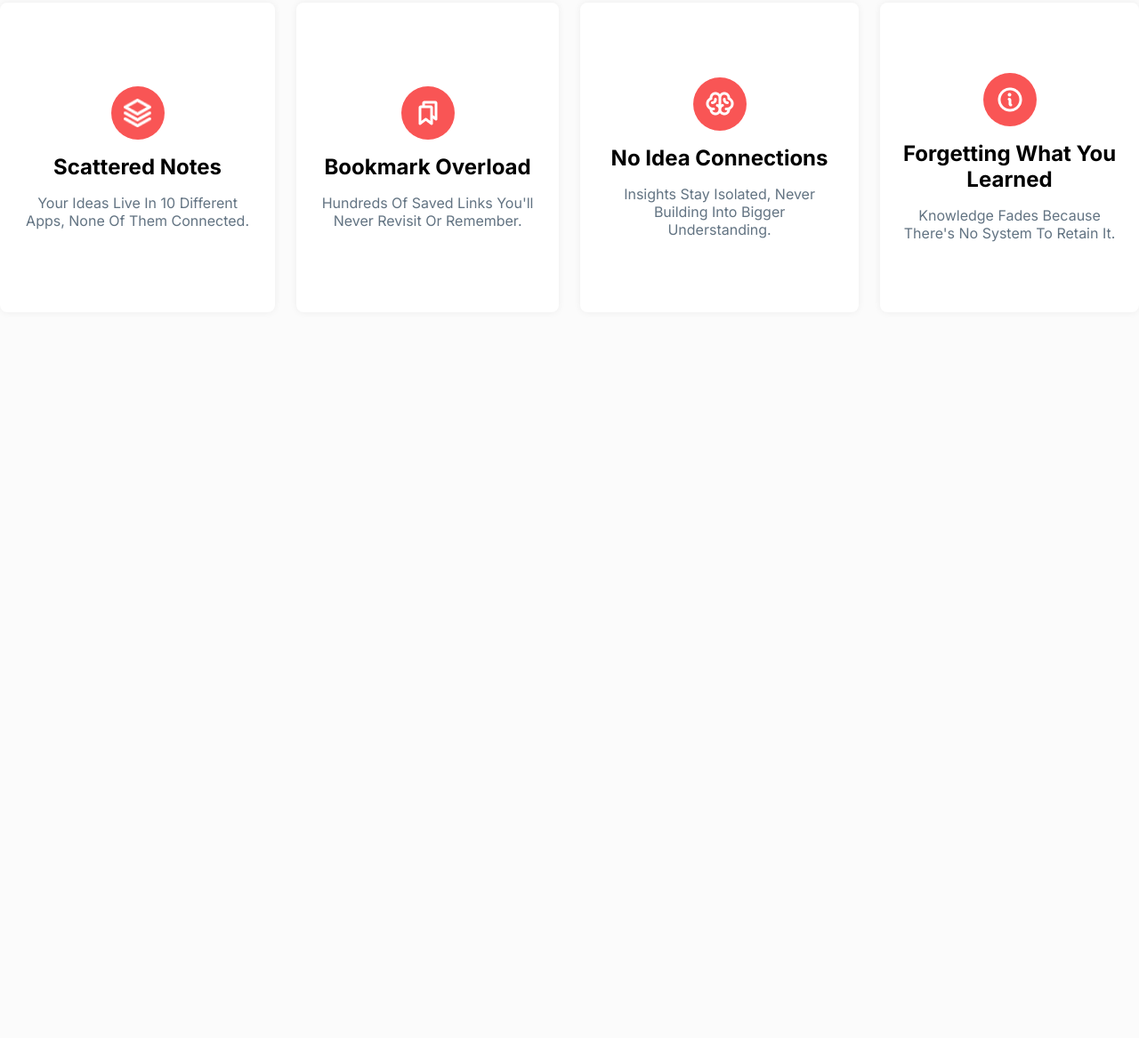
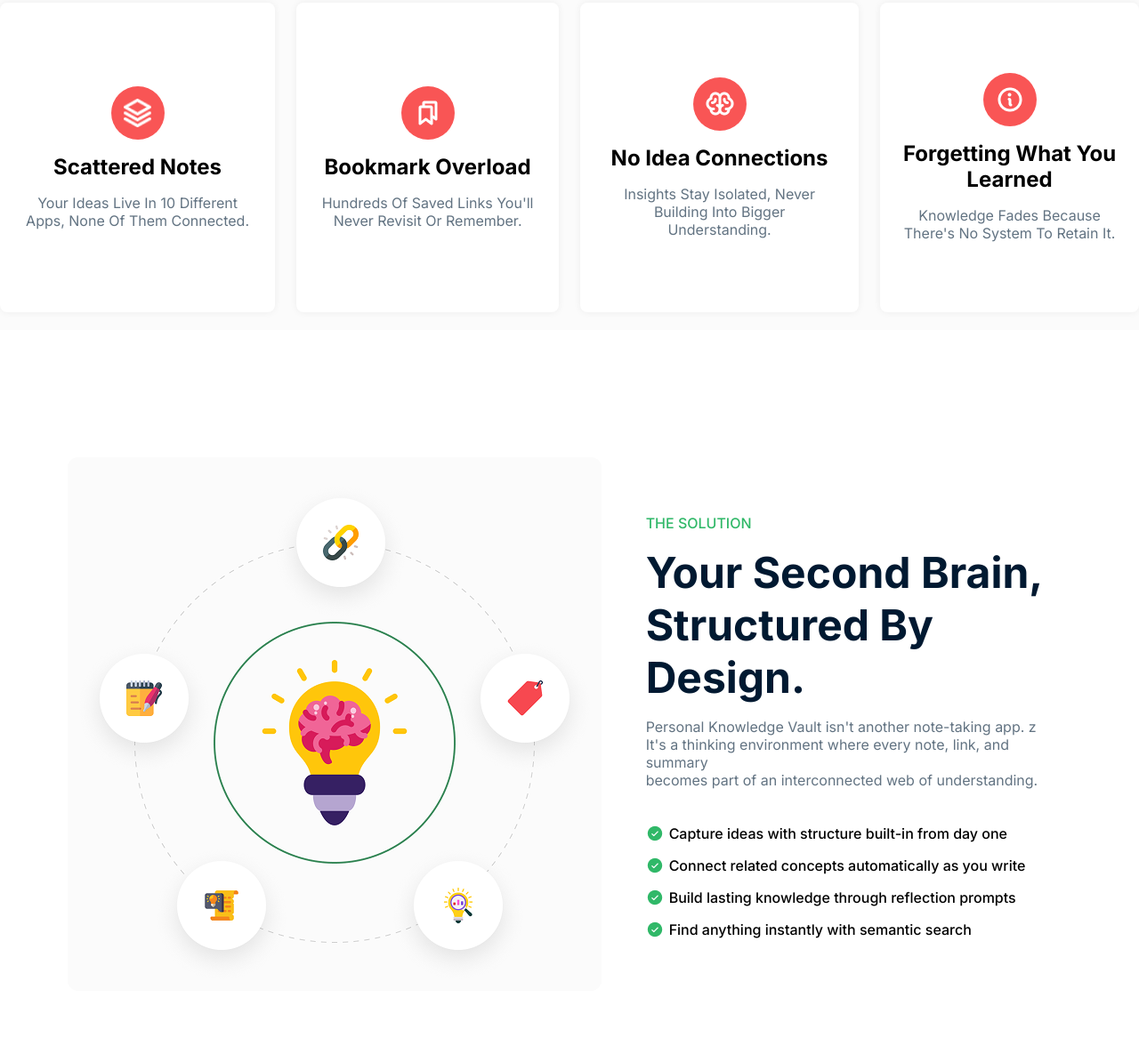
Before and after one commit to mizanur87/Batch13-knowledge-vault-assignment-1, a plain HTML site: page index.html in a window 1280 px wide. Shown: the part 1066-2233 px from the top of the page at 89% size. Before the commit the page ends 1437 px from the top, so only its background shows below. Drawn offline with Linux system fonts and the light colour scheme.

Commit message:
Brain section added

```diff
--- a/index.html
+++ b/index.html
@@ -127,6 +127,51 @@
           </div>
         </div>
       </section>
+
+      <!-- Second brain Section starts here -->
+
+      <section class="brainsec-head">
+        <div class="brainsec-parent com-container">
+          <div class="brainsec-img">
+            <img src="./assets/knowledge.png" alt="" />
+          </div>
+          <div class="brainsec-info">
+            <div class="brainsec-tex1">
+              <p id="bt1">The Solution</p>
+              <p id="bt2">
+                Your second brain,<br />
+                structured by design.
+              </p>
+              <p id="bt3">
+                Personal Knowledge Vault isn't another note-taking app. z <br />
+                It's a thinking environment where every note, link, and summary
+                <br />becomes part of an interconnected web of understanding.
+              </p>
+            </div>
+            <div class="brainsec-tex2">
+              <div class="tick1">
+                <img src="./assets/CheckCircle.png" alt="" />
+                <p>Capture ideas with structure built-in from day one</p>
+              </div>
+
+              <div class="tick2">
+                <img src="./assets/CheckCircle.png" alt="" />
+                <p>Connect related concepts automatically as you write</p>
+              </div>
+
+              <div class="tick3">
+                <img src="./assets/CheckCircle.png" alt="" />
+                <p>Build lasting knowledge through reflection prompts</p>
+              </div>
+
+              <div class="tick4">
+                <img src="./assets/CheckCircle.png" alt="" />
+                <p>Find anything instantly with semantic search</p>
+              </div>
+            </div>
+          </div>
+        </div>
+      </section>
     </main>
 
     <footer></footer>
--- a/styles/style.css
+++ b/styles/style.css
@@ -229,3 +229,76 @@ nav {
   width: 32px;
   height: 32px;
 }
+
+/* Second brain Section starts here  */
+
+.brainsec-head {
+  background-color: rgba(255, 255, 255, 1);
+  max-width: 1600px;
+  height: 650px;
+  display: flex;
+  justify-content: space-between;
+
+  padding: 120px;
+}
+
+.brainsec-parent {
+  display: flex;
+  justify-content: flex-start;
+  align-items: center;
+  gap: 50px;
+  margin: -23px -44.375px;
+}
+
+.brainsec-info {
+  display: flex;
+  flex-direction: column;
+  gap: 40px;
+}
+
+.brainsec-tex1 {
+  display: flex;
+  flex-direction: column;
+  gap: 16px;
+}
+
+.brainsec-tex1 #bt1 {
+  color: #30b868;
+  font-size: 16px;
+  font-weight: 500;
+  text-transform: uppercase;
+}
+.brainsec-tex1 #bt2 {
+  color: rgba(0, 25, 49, 1);
+  font-size: 48px;
+  font-weight: 700;
+  text-transform: capitalize;
+}
+.brainsec-tex1 #bt3 {
+  color: #627382;
+  font-size: 16px;
+  font-weight: 400;
+}
+
+.brainsec-tex2 {
+  display: flex;
+  flex-direction: column;
+  gap: 16px;
+}
+
+.brainsec-tex2 p {
+  font-size: 16px;
+  font-weight: 500;
+}
+
+.tick4,
+.tick3,
+.tick2,
+.tick1 {
+  display: flex;
+  gap: 6px;
+}
+
+.brainsec-img {
+  border-radius: 12px;
+}
```
